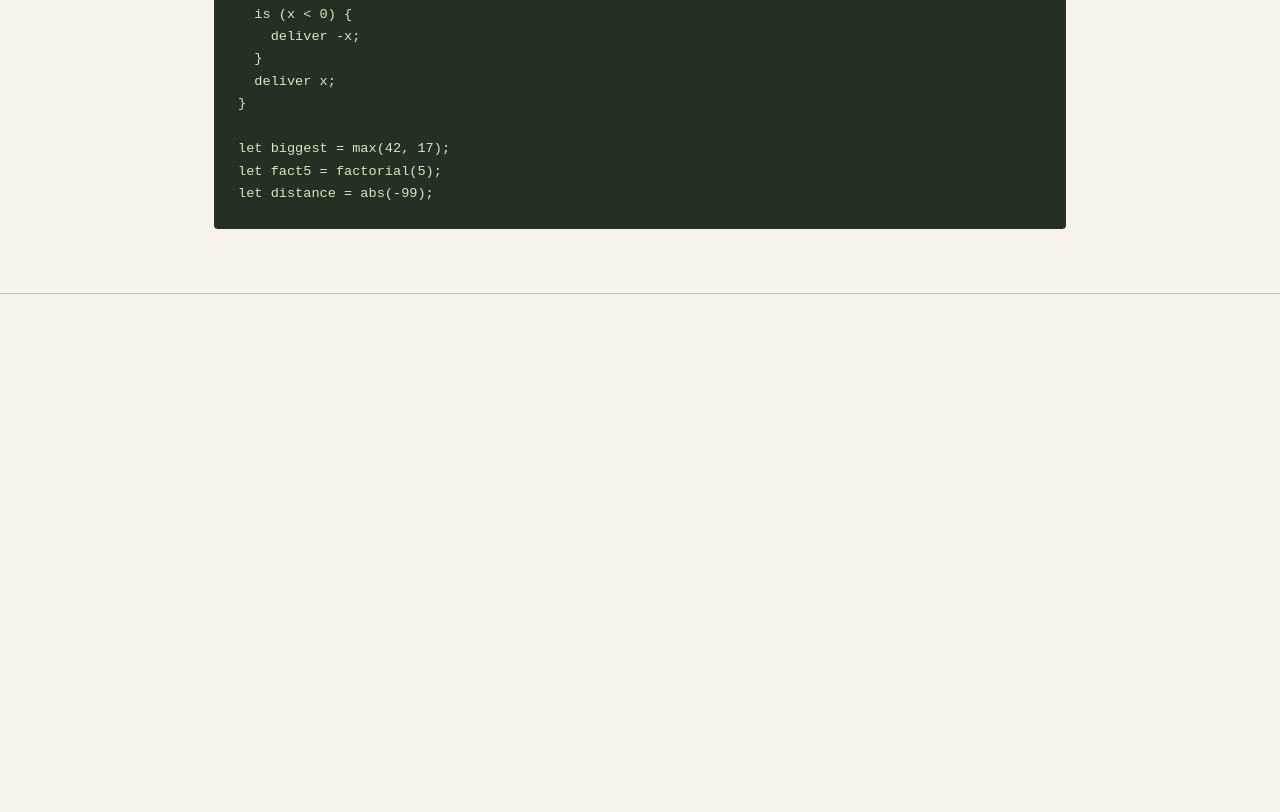
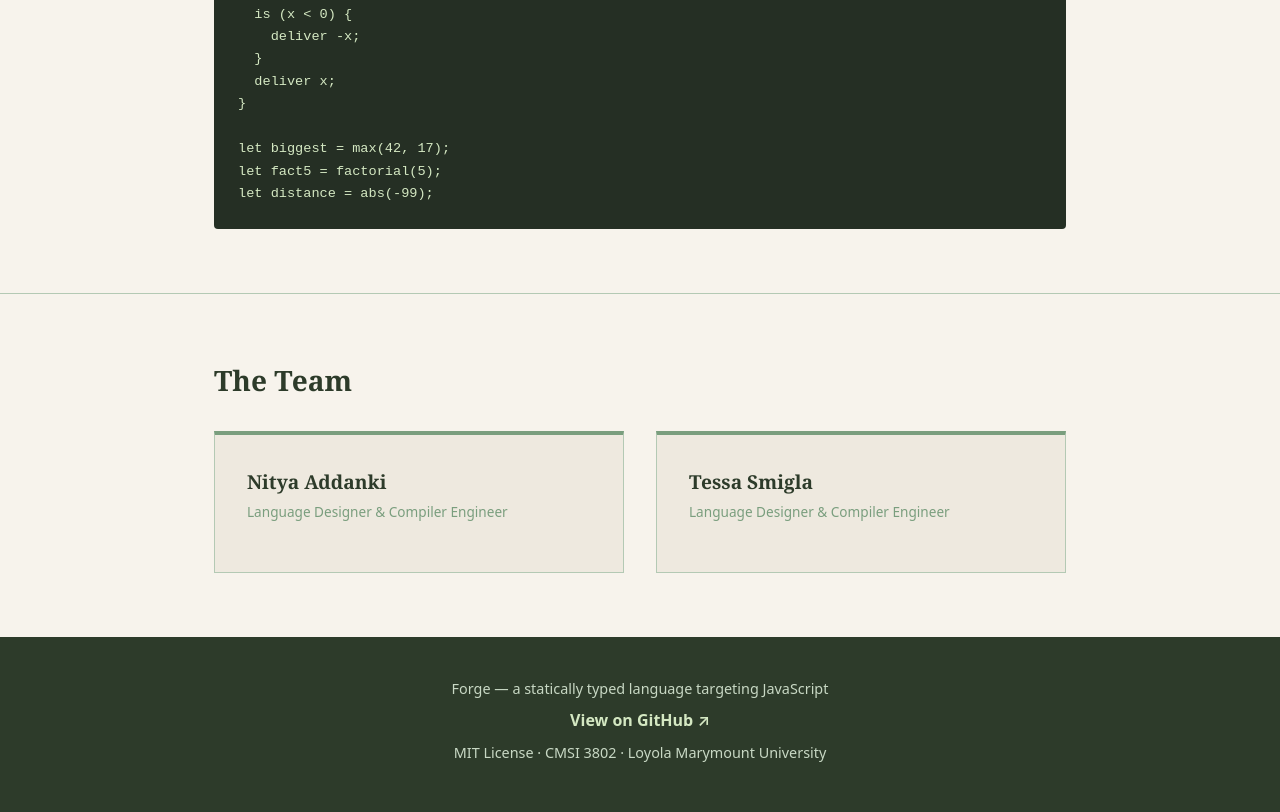
Before and after one commit to JohhannasReyn/Forge, a website: page docs/index.html in a window 1280 px wide. Shown: the part 3827-4639 px from the top of the page. Before the commit the page ends 4121 px from the top, so only its background shows below. Drawn offline with Linux system fonts and the light colour scheme.

Commit message:
feat: add team bios and footer to Forge website

```diff
--- a/docs/index.html
+++ b/docs/index.html
@@ -577,3 +577,39 @@ let maxR = config.maxRetries</pre></div>
 </section>
 
 <hr class="section-rule">
+
+<!-- TEAM -->
+<section id="team">
+  <div class="container">
+    <h2>The Team</h2>
+    <div class="team-grid">
+
+      <div class="bio-card">
+        <h3>Nitya Addanki</h3>
+        <p class="role">Language Designer &amp; Compiler Engineer</p>
+        <p><!-- Nitya: add a 2–3 sentence bio here describing your background and what you contributed to Forge. --></p>
+      </div>
+
+      <div class="bio-card">
+        <h3>Tessa Smigla</h3>
+        <p class="role">Language Designer &amp; Compiler Engineer</p>
+        <p><!-- Tessa: add a 2–3 sentence bio here describing your background and what you contributed to Forge. --></p>
+      </div>
+
+    </div>
+  </div>
+</section>
+
+</main>
+
+<!-- FOOTER -->
+<footer class="footer">
+  <div class="container">
+    <p>Forge — a statically typed language targeting JavaScript</p>
+    <p><a class="repo-link" href="https://github.com/JohhannasReyn/Forge" target="_blank" rel="noopener">View on GitHub ↗</a></p>
+    <p>MIT License &middot; CMSI 3802 &middot; Loyola Marymount University</p>
+  </div>
+</footer>
+
+</body>
+</html>
```
